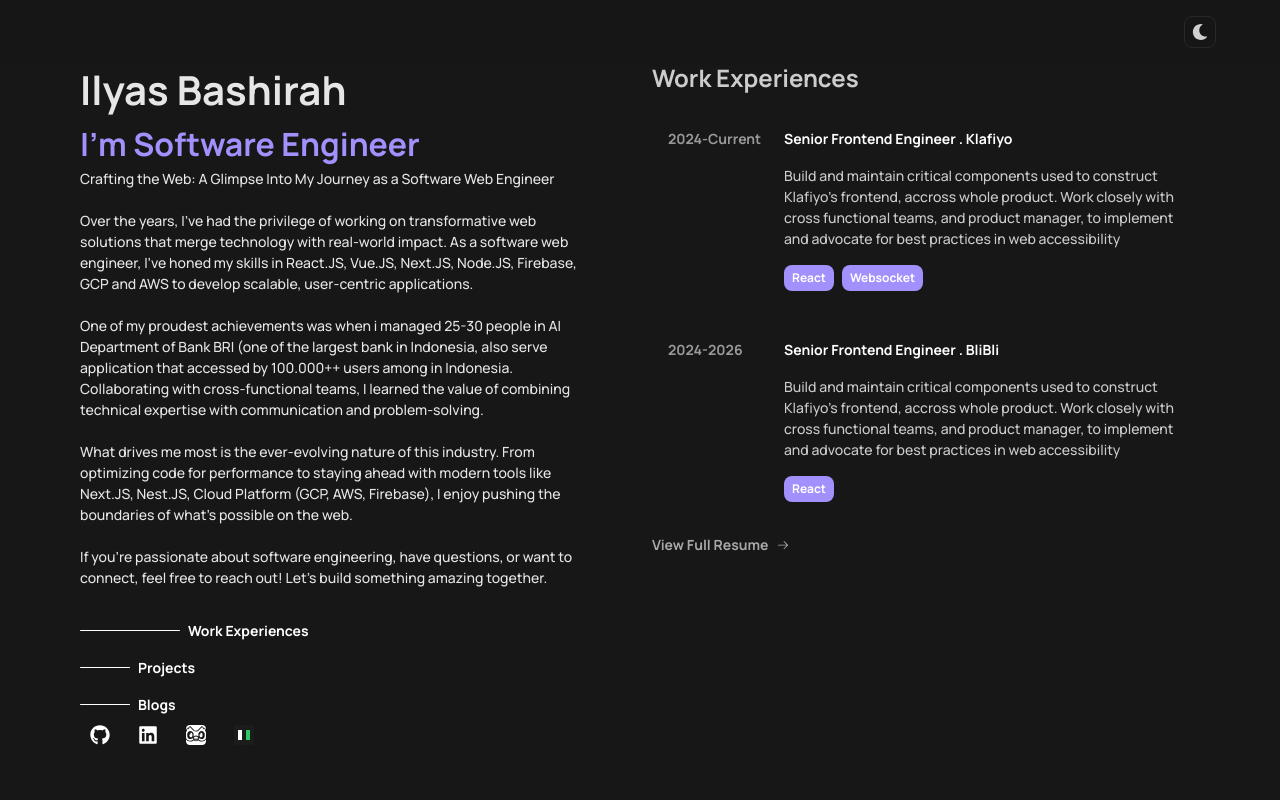
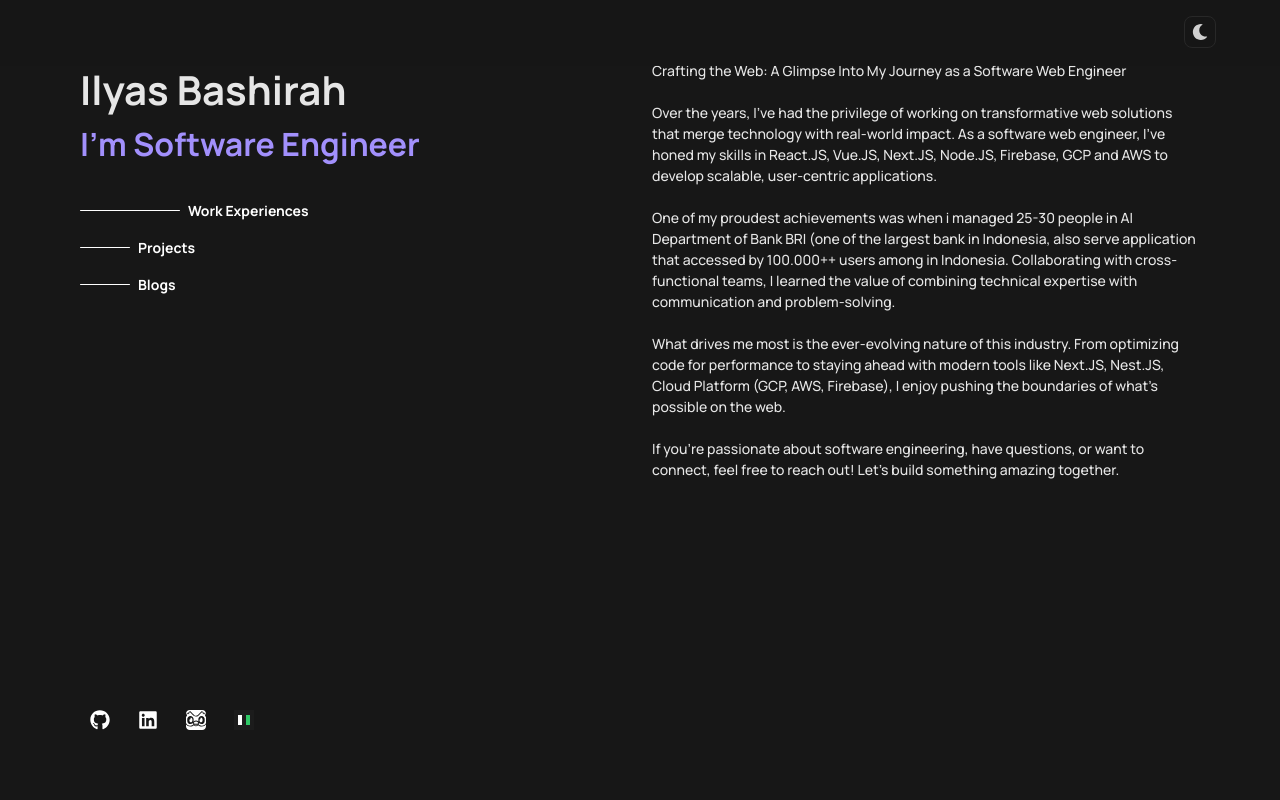
Before and after one commit to milyasbpa/portfolio, a Next.js app: page / in a window 1280 px wide. Shown: the top 800 px of the page. Built offline with nearby package versions, Linux system fonts and the light colour scheme.

Commit message:
fix: change text in right

```diff
--- a/src/features/home/container/Home.container.tsx
+++ b/src/features/home/container/Home.container.tsx
@@ -10,6 +10,7 @@
 import { MenuHome } from "../fragments/menu";
 import SVGIcon from "@/core/ui/icons";
 import { AppContext } from "@/core/modules/app/context";
+import { AboutHome } from "../fragments/about/About.home";
 
 export const HomeContainer = () => {
   const dictionaries = getDictionaries();
@@ -81,15 +82,6 @@
                     {dictionaries.hero.message}
                   </p>
                 </div>
-
-                <p
-                  className={clsx(
-                    "text-[0.875rem] text-dark18 dark:text-grey90 font-medium"
-                  )}
-                  dangerouslySetInnerHTML={{
-                    __html: dictionaries.hero.description,
-                  }}
-                />
               </div>
 
               <MenuHome />
@@ -160,6 +152,7 @@
             "w-full desktop:h-screen"
           )}
         >
+          <AboutHome />
           <ExperiencesHome />
           <ProjectsHome />
           <BlogsHome />
--- /dev/null
+++ b/src/features/home/fragments/about/About.home.tsx
@@ -0,0 +1,26 @@
+import * as React from "react";
+import clsx from "clsx";
+import { getDictionaries } from "../../i18n";
+
+export const AboutHome = () => {
+  const dictionaries = getDictionaries();
+  return (
+    <div
+      id={dictionaries.about.id}
+      className={clsx(
+        "grid grid-cols-1 items-start content-start justify-start justify-items-start gap-[1rem]",
+        "w-full min-h-screen",
+        "py-[60px]"
+      )}
+    >
+      <p
+        className={clsx(
+          "text-[0.875rem] text-dark18 dark:text-grey90 font-medium"
+        )}
+        dangerouslySetInnerHTML={{
+          __html: dictionaries.about.description,
+        }}
+      />
+    </div>
+  );
+};
--- a/src/features/home/i18n/locales/en.json
+++ b/src/features/home/i18n/locales/en.json
@@ -2,7 +2,6 @@
   "hero": {
     "title": "Ilyas Bashirah",
     "message": "I'm Software Engineer",
-    "description": "Crafting the Web: A Glimpse Into My Journey as a Software Web Engineer<br/><br/>Over the years, I’ve had the privilege of working on transformative web solutions that merge technology with real-world impact. As a software web engineer, I’ve honed my skills in React.JS, Vue.JS, Next.JS, Node.JS, Firebase, GCP and AWS to develop scalable, user-centric applications.<br/><br/>One of my proudest achievements was when i managed 25-30 people in AI Department of Bank BRI (one of the largest bank in Indonesia, also serve application that accessed by 100.000++ users among in Indonesia. Collaborating with cross-functional teams, I learned the value of combining technical expertise with communication and problem-solving.<br/><br/>What drives me most is the ever-evolving nature of this industry. From optimizing code for performance to staying ahead with modern tools like Next.JS, Nest.JS, Cloud Platform (GCP, AWS, Firebase), I enjoy pushing the boundaries of what’s possible on the web.<br/><br/>If you're passionate about software engineering, have questions, or want to connect, feel free to reach out! Let’s build something amazing together.",
     "menu": {
       "items": [
         {
@@ -39,6 +38,10 @@
         }
       ]
     }
+  },
+  "about": {
+    "id": "about",
+    "description": "Crafting the Web: A Glimpse Into My Journey as a Software Web Engineer<br/><br/>Over the years, I’ve had the privilege of working on transformative web solutions that merge technology with real-world impact. As a software web engineer, I’ve honed my skills in React.JS, Vue.JS, Next.JS, Node.JS, Firebase, GCP and AWS to develop scalable, user-centric applications.<br/><br/>One of my proudest achievements was when i managed 25-30 people in AI Department of Bank BRI (one of the largest bank in Indonesia, also serve application that accessed by 100.000++ users among in Indonesia. Collaborating with cross-functional teams, I learned the value of combining technical expertise with communication and problem-solving.<br/><br/>What drives me most is the ever-evolving nature of this industry. From optimizing code for performance to staying ahead with modern tools like Next.JS, Nest.JS, Cloud Platform (GCP, AWS, Firebase), I enjoy pushing the boundaries of what’s possible on the web.<br/><br/>If you're passionate about software engineering, have questions, or want to connect, feel free to reach out! Let’s build something amazing together."
   },
   "experience": {
     "id": "experiences",
```
Also changed, not shown: src/features/home/fragments/about/index.tsx (added).
